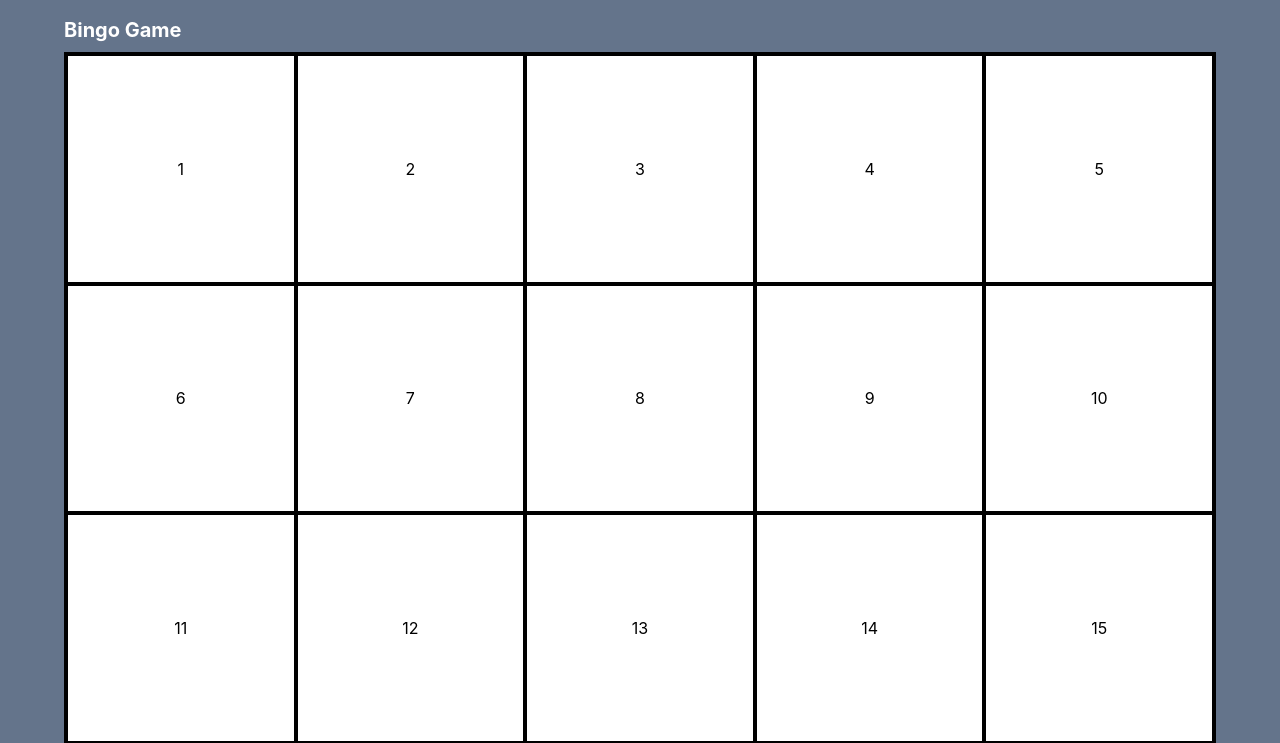
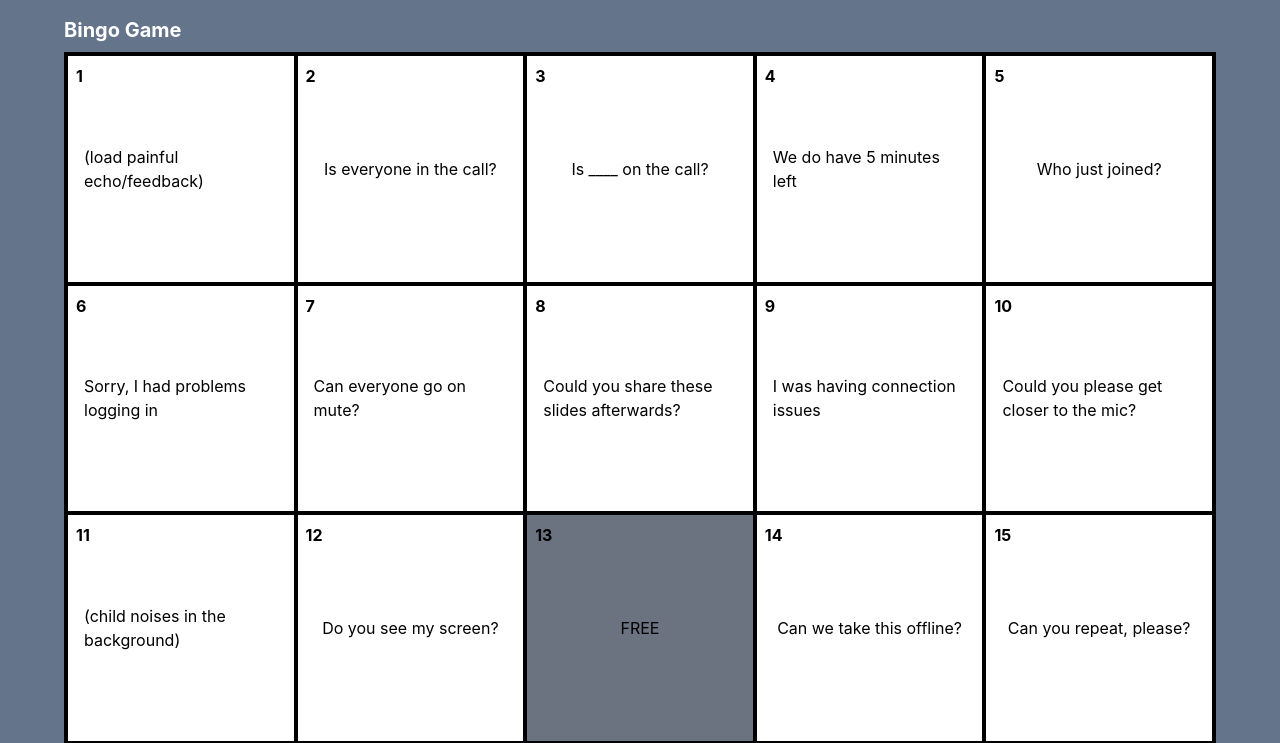
Before and after one commit to nkear003/bingo-game, a React (Create React App) app: page / in a window 1280 px wide. Shown: the top 743 px of the page. Built offline with nearby package versions, Linux system fonts and the light colour scheme.

Commit message:
Fix styles on desktop

```diff
--- a/src/Cell.tsx
+++ b/src/Cell.tsx
@@ -8,13 +8,13 @@ type CellProps = {
 const Cell = ({ text, index, handleClick, selected }: CellProps) => {
   return (
     <div
-      className={`transition-colors border-2 border-black flex flex-col justify-center items-center aspect-square border-box hover:bg-gray-500 md:relative ${
-        selected ? "selected" : ""
+      className={`transition-colors border-2 border-black flex flex-col justify-center items-center aspect-square border-box hover:bg-gray-500 md:relative p-4 ${
+        selected ? "bg-gray-500" : ""
       }`}
       onClick={() => handleClick(index)}
     >
-      <span>{index}</span>
-      <span className="hidden md:visible">{text}</span>
+      <span className="font-bold md:absolute md:top-2 md:left-2">{index}</span>
+      <span className="invisible md:visible">{text}</span>
     </div>
   );
 };
```
